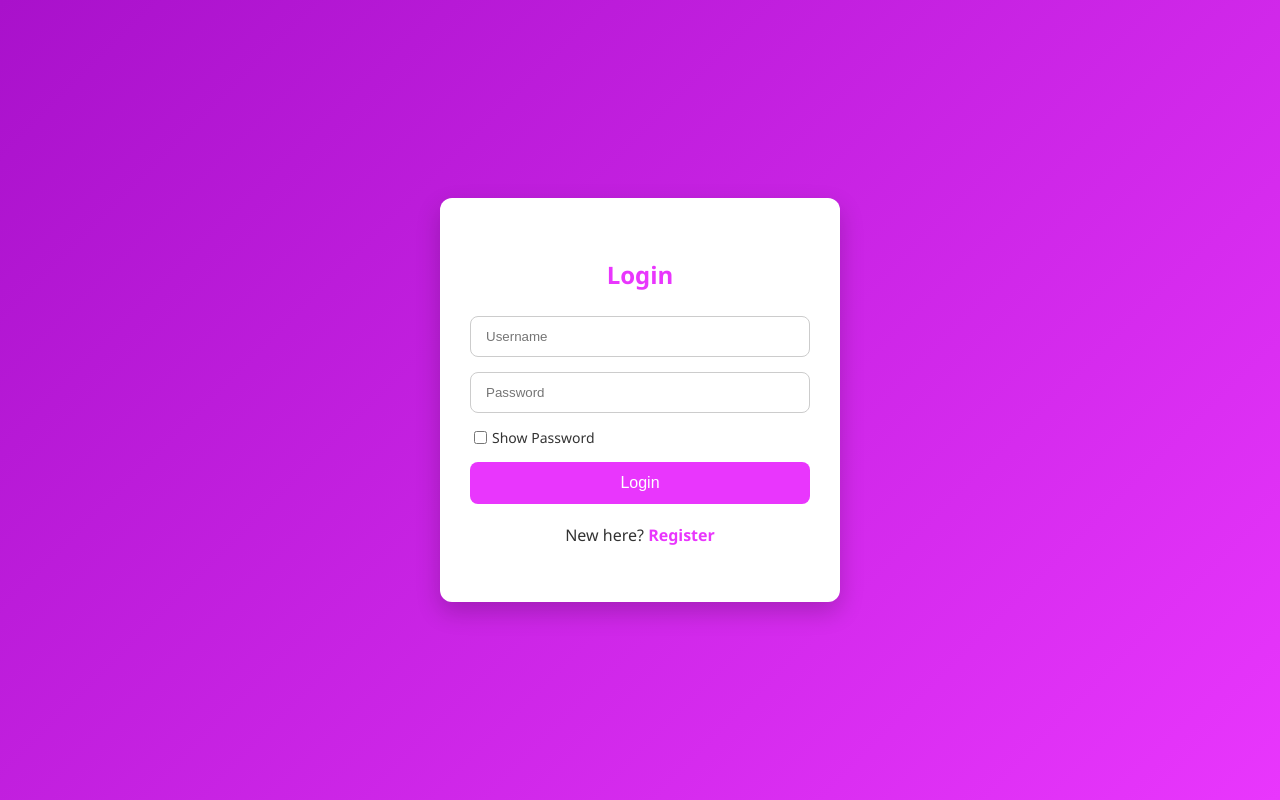
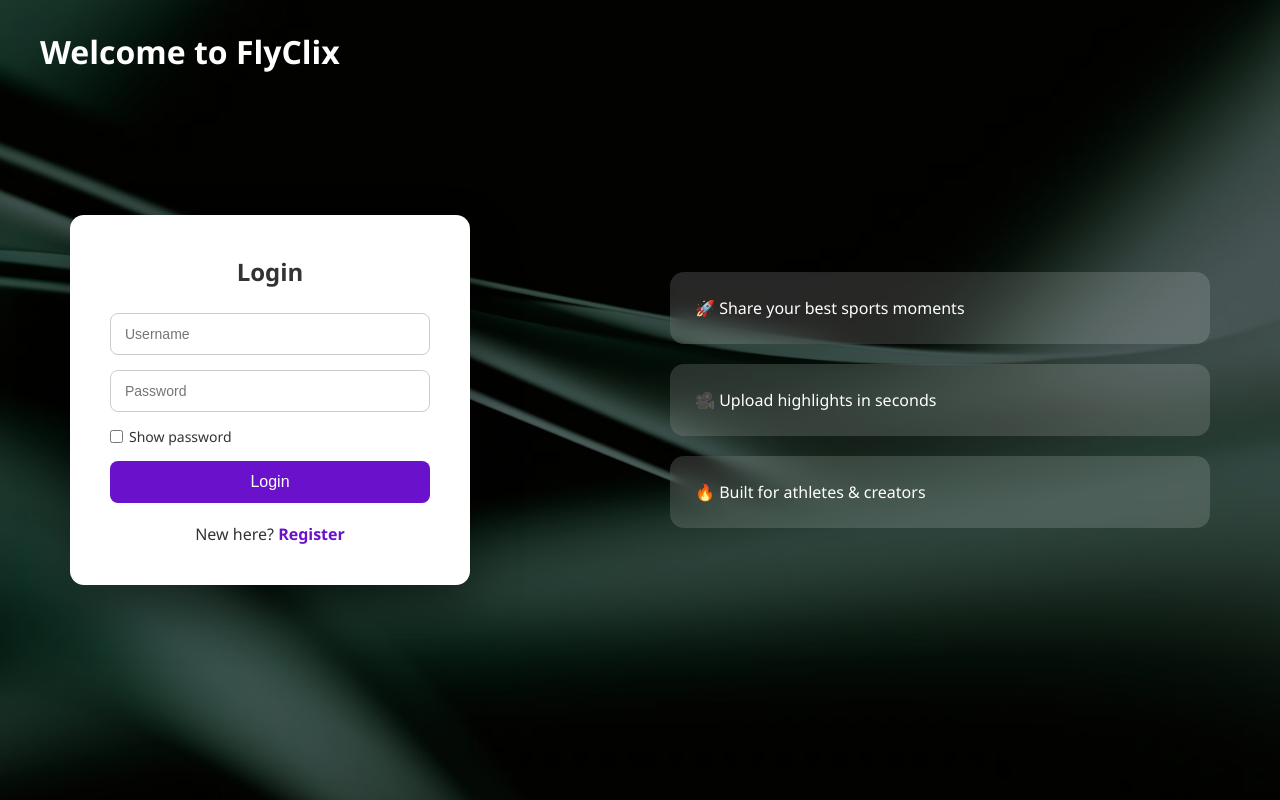
Before and after one commit to stefanmemec/video_platform, a Django app: template templates/accounts/login.html in a window 1280 px wide. Run offline with Django 5.2, Linux system fonts and the light colour scheme; the template is opened without the code that fills it, so the values that code supplies are empty; parts of the project's set-up code (start-up, migrations or seed data) failed here and were passed over.

Commit message:
Add professional login page with background image

```diff
--- a/templates/accounts/login.html
+++ b/templates/accounts/login.html
@@ -1,53 +1,80 @@
+{% load static %}
 <!DOCTYPE html>
 <html lang="en">
 <head>
     <meta charset="UTF-8">
     <meta name="viewport" content="width=device-width, initial-scale=1.0">
-    <title>Login - Video Platform</title>
+    <title>Login – FlyClix</title>
+
     <style>
+        * {
+            box-sizing: border-box;
+            margin: 0;
+            padding: 0;
+        }
+
         body {
+            height: 100vh;
             font-family: 'Segoe UI', Tahoma, Geneva, Verdana, sans-serif;
-            background: linear-gradient(135deg, #a911cb 0%, #e936fd 100%);
+            background: url("{% static 'images/backgroundforwebsite.avif' %}")
+                        no-repeat center center / cover;
+        }
+
+        /* Dark overlay for readability */
+        .overlay {
+            height: 100%;
+            width: 100%;
+            background: rgba(0, 0, 0, 0.55);
+            position: relative;
+        }
+
+        /* Top-left brand */
+        .brand {
+            position: absolute;
+            top: 30px;
+            left: 40px;
+            font-size: 32px;
+            font-weight: 700;
+            color: #ffffff;
+        }
+
+        /* Main layout */
+        .content {
             display: flex;
-            justify-content: center;
+            height: 100%;
+            padding: 0 70px;
+        }
+
+        /* LEFT SIDE – LOGIN */
+        .left {
+            flex: 1;
+            display: flex;
             align-items: center;
-            height: 100vh;
-            margin: 0;
-            color: #333;
         }
 
         .login-container {
-            background: #fff;
-            padding: 40px 30px;
-            border-radius: 12px;
-            box-shadow: 0 10px 25px rgba(0,0,0,0.2);
+            background: #ffffff;
+            padding: 40px;
+            border-radius: 14px;
             width: 100%;
             max-width: 400px;
-            box-sizing: border-box; /* make padding included in width */
+            box-shadow: 0 25px 50px rgba(0,0,0,0.35);
         }
 
-        h2 {
+        .login-container h2 {
             text-align: center;
             margin-bottom: 25px;
-            color: #e936fd;
+            color: #333;
         }
 
         input[type="text"],
         input[type="password"] {
             width: 100%;
-            padding: 12px 15px;
+            padding: 12px 14px;
             margin-bottom: 15px;
+            border-radius: 8px;
             border: 1px solid #ccc;
-            border-radius: 8px;
-            transition: 0.3s;
-            box-sizing: border-box; /* ensures padding doesn’t overflow */
-        }
-
-        input[type="text"]:focus,
-        input[type="password"]:focus {
-            border-color: #2575fc;
-            box-shadow: 0 0 5px rgba(37,117,252,0.5);
-            outline: none;
+            font-size: 14px;
         }
 
         button {
@@ -55,64 +82,98 @@
             padding: 12px;
             border: none;
             border-radius: 8px;
-            background-color: #e936fd;
-            color: white;
+            background: #6a11cb;
+            color: #ffffff;
             font-size: 16px;
             cursor: pointer;
-            transition: 0.3s;
         }
 
         button:hover {
-            background-color: #6a11cb;
+            opacity: 0.9;
+        }
+
+        .show-password {
+            display: flex;
+            align-items: center;
+            font-size: 14px;
+            margin-bottom: 15px;
+            color: #333;
+        }
+
+        .show-password input {
+            margin-right: 6px;
+        }
+
+        .error-message {
+            background: #ffe6e6;
+            color: #cc0000;
+            padding: 10px;
+            border-radius: 8px;
+            margin-bottom: 15px;
+            font-size: 14px;
         }
 
         p {
             text-align: center;
             margin-top: 20px;
+            color: #333;
         }
 
         a {
-            color: #e936fd;
+            color: #6a11cb;
             text-decoration: none;
             font-weight: bold;
         }
 
-        a:hover {
-            color: #6a11cb;
+        /* RIGHT SIDE – INFO CARDS */
+        .right {
+            flex: 1;
+            display: flex;
+            flex-direction: column;
+            justify-content: center;
+            gap: 20px;
+            padding-left: 60px;
+            color: #ffffff;
         }
 
-        .error-message {
-            background-color: #ffe6e6;
-            color: #ff1a1a;
-            padding: 10px 15px;
-            border-radius: 8px;
-            margin-bottom: 15px;
-            font-size: 14px;
+        .info-box {
+            background: rgba(255,255,255,0.15);
+            padding: 25px;
+            border-radius: 14px;
+            backdrop-filter: blur(10px);
+            font-size: 16px;
         }
 
-        .show-password {
-            display: flex;
-            align-items: center;
-            margin-bottom: 15px;
-            font-size: 14px;
+        /* MOBILE */
+        @media (max-width: 900px) {
+            .content {
+                flex-direction: column;
+                padding: 20px;
             }
 
-        .show-password input[type="checkbox"] {
-            margin-right: 5px;
+            .right {
+                display: none;
+            }
+
+            .brand {
+                position: static;
+                text-align: center;
+                margin-bottom: 20px;
+            }
         }
     </style>
-    <!-- Google tag (gtag.js) -->
-<script async src="https://www.googletagmanager.com/gtag/js?id=G-KCBV48178J"></script>
-<script>
-  window.dataLayer = window.dataLayer || [];
-  function gtag(){dataLayer.push(arguments);}
-  gtag('js', new Date());
+</head>
 
-  gtag('config', 'G-KCBV48178J');
-</script>
-</head>
 <body>
 
+<div class="overlay">
+
+    <div class="brand">Welcome to FlyClix</div>
+
+    <div class="content">
+
+        <!-- LEFT -->
+        <div class="left">
             <div class="login-container">
                 <h2>Login</h2>
 
@@ -129,7 +190,7 @@
 
                     <div class="show-password">
                         <input type="checkbox" id="togglePassword">
-            <label for="togglePassword">Show Password</label>
+                        <label for="togglePassword">Show password</label>
                     </div>
 
                     <button type="submit">Login</button>
@@ -137,13 +198,24 @@
 
                 <p>New here? <a href="{% url 'register' %}">Register</a></p>
             </div>
+        </div>
+
+        <!-- RIGHT -->
+        <div class="right">
+            <div class="info-box">🚀 Share your best sports moments</div>
+            <div class="info-box">🎥 Upload highlights in seconds</div>
+            <div class="info-box">🔥 Built for athletes & creators</div>
+        </div>
+
+    </div>
+</div>
 
 <script>
-    const togglePassword = document.getElementById('togglePassword');
-    const password = document.getElementById('password');
+    const togglePassword = document.getElementById("togglePassword");
+    const password = document.getElementById("password");
 
-    togglePassword.addEventListener('change', function() {
-        password.type = this.checked ? 'text' : 'password';
+    togglePassword.addEventListener("change", () => {
+        password.type = togglePassword.checked ? "text" : "password";
     });
 </script>
 
--- a/video_platform/settings.py
+++ b/video_platform/settings.py
@@ -106,7 +106,9 @@ USE_TZ = True
 # -------------------------------
 STATIC_URL = 'static/'
 STATIC_ROOT = BASE_DIR / 'staticfiles'
-
+STATICFILES_DIRS = [
+    BASE_DIR / 'static',
+]
 # -------------------------------
 # Media files (Cloudinary)
 # -------------------------------
```
Also changed, not shown: static/images/backgroundforwebsite.avif (added). Lines whose indentation alone changed are shown as unchanged.
